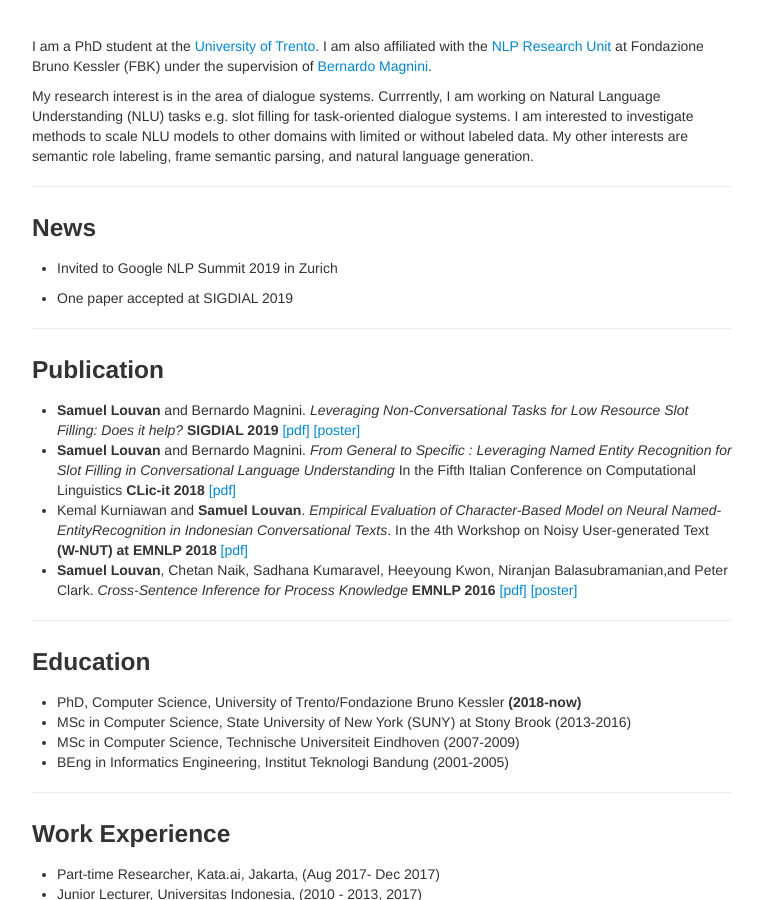
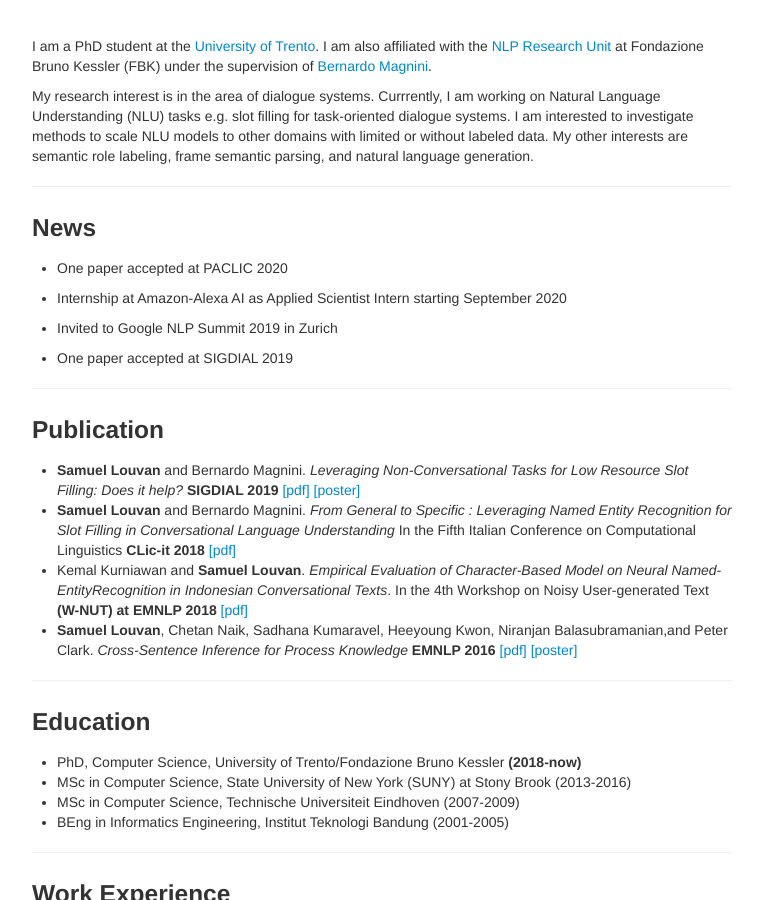
Before and after one commit to slouvan/slouvan.github.io, a Jekyll site: the page built from index.md, in a window 1280 px wide and 900 px high, scrolled down 306 px. Shown: the whole window, without its empty margins (258-1021 px from the left). Built offline with Jekyll 4.4.1, drawn with Linux system fonts in a browser that asks for light colours.

Commit message:
Update news

```diff
--- a/index.md
+++ b/index.md
@@ -10,8 +10,12 @@ I am a PhD student at the [University of Trento](https://ict.unitn.it/). I am al
 My research interest is in the area of dialogue systems. Currrently, I am working on Natural Language Understanding (NLU) tasks e.g. slot filling for task-oriented dialogue systems. I am interested to investigate methods to scale NLU models to other domains with limited or without labeled data. My other interests are semantic role labeling, frame semantic parsing, and natural language generation.
 
 
+
 ---
 ### News
+- One paper accepted at PACLIC 2020
+
+- Internship at Amazon-Alexa AI as Applied Scientist Intern starting September 2020
 
 - Invited to Google NLP Summit 2019 in Zurich
 
```
